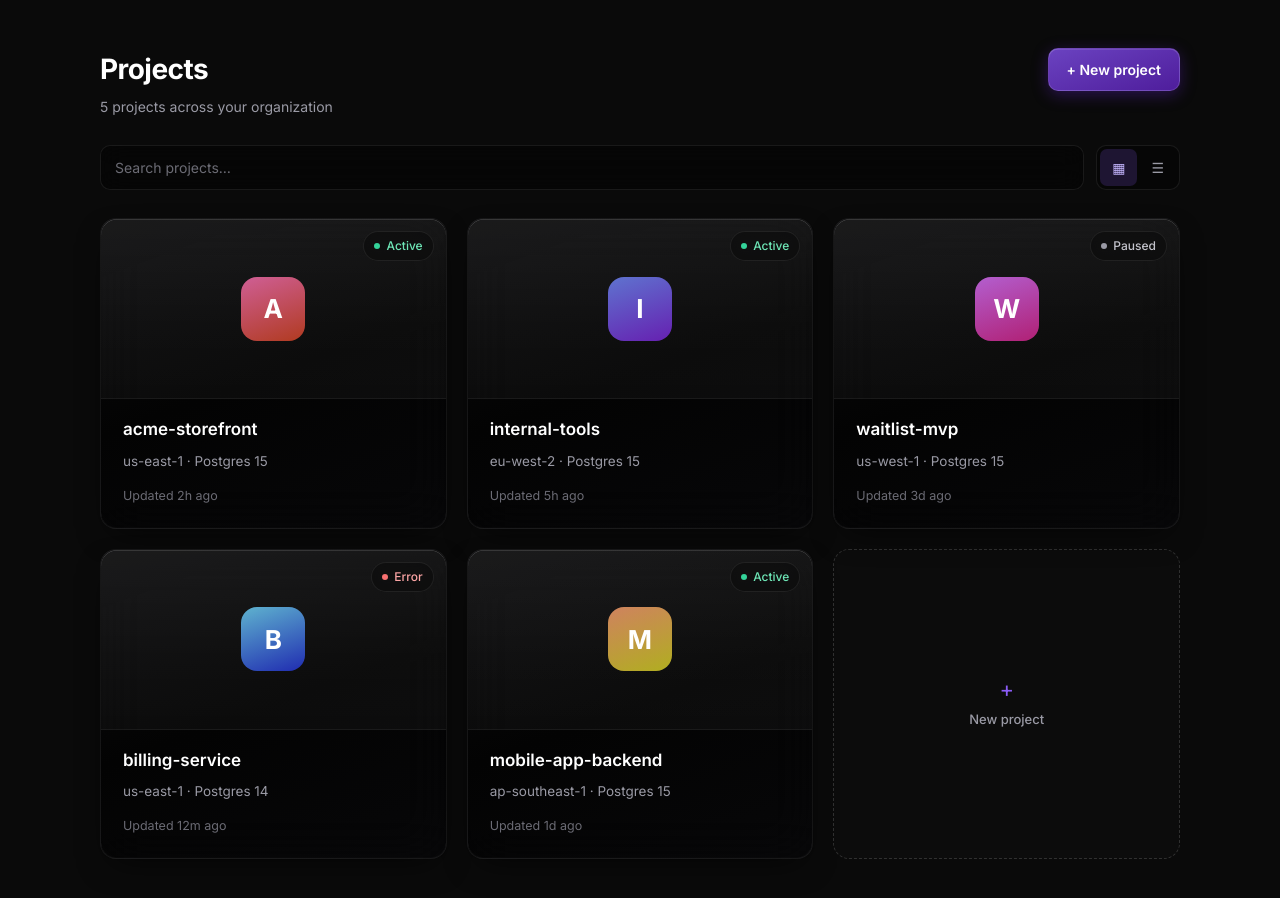
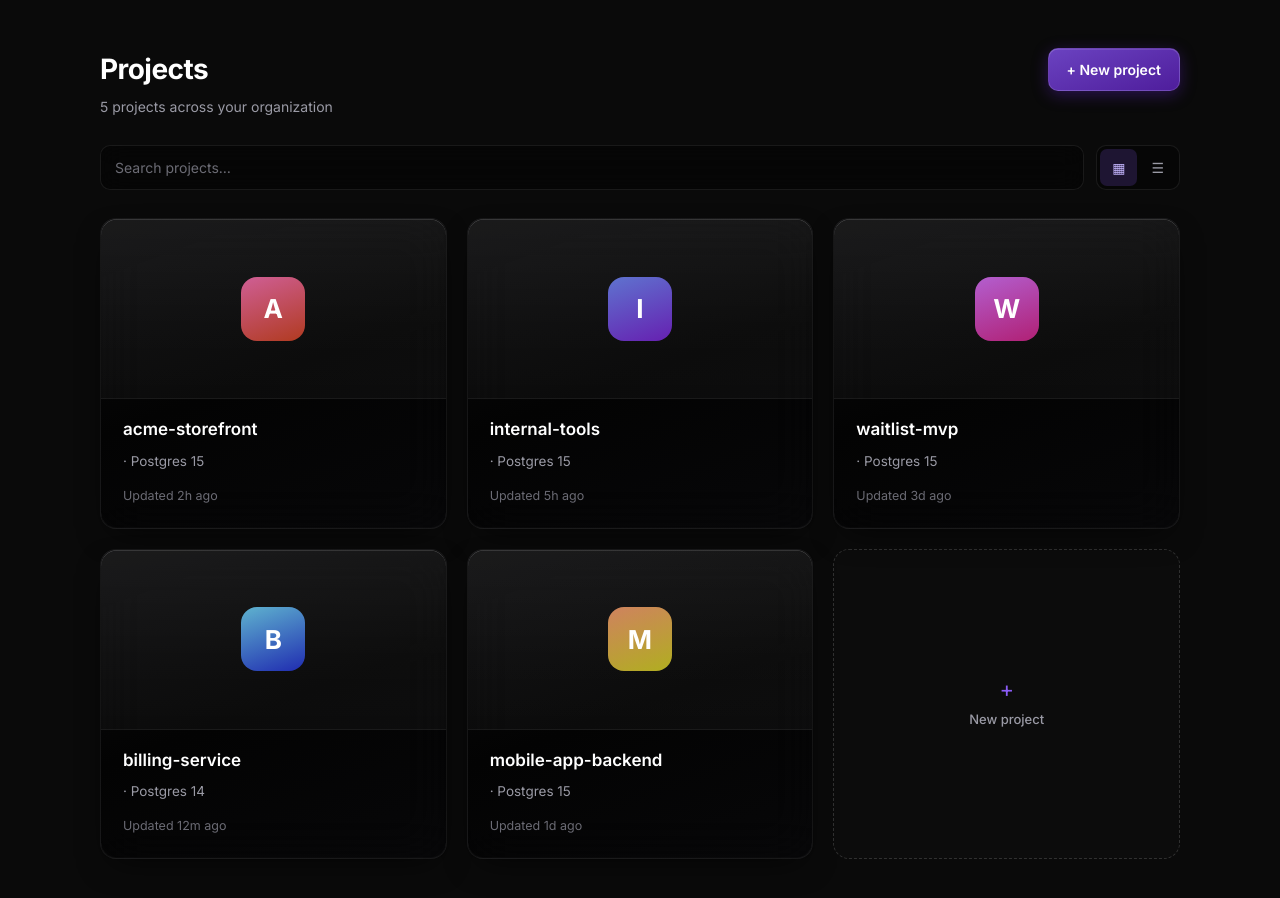
Before and after one commit to troojin/galaxium-v2, a Next.js app: page /dashboard in a window 1280 px wide. Shown: the top 898 px of the page. Built offline with nearby package versions, Linux system fonts and the light colour scheme.

Commit message:
remove the ugly stuff from the page

```diff
--- a/app/dashboard/page.tsx
+++ b/app/dashboard/page.tsx
@@ -5,13 +5,9 @@ import { useRouter } from "next/navigation";
 
 // Projects dashboard — matches app/login & app/signup styling: black/white/purple, Inter font, glass cards.
 
-type ProjectStatus = "active" | "paused" | "error";
-
 interface Project {
   id: string;
   name: string;
-  region: string;
-  status: ProjectStatus;
   database: string;
   updatedAt: string;
   imageUrl?: string;
@@ -21,50 +17,34 @@ const SAMPLE_PROJECTS: Project[] = [
   {
     id: "proj_1",
     name: "acme-storefront",
-    region: "us-east-1",
-    status: "active",
     database: "Postgres 15",
     updatedAt: "2h ago",
   },
   {
     id: "proj_2",
     name: "internal-tools",
-    region: "eu-west-2",
-    status: "active",
     database: "Postgres 15",
     updatedAt: "5h ago",
   },
   {
     id: "proj_3",
     name: "waitlist-mvp",
-    region: "us-west-1",
-    status: "paused",
     database: "Postgres 15",
     updatedAt: "3d ago",
   },
   {
     id: "proj_4",
     name: "billing-service",
-    region: "us-east-1",
-    status: "error",
     database: "Postgres 14",
     updatedAt: "12m ago",
   },
   {
     id: "proj_5",
     name: "mobile-app-backend",
-    region: "ap-southeast-1",
-    status: "active",
     database: "Postgres 15",
     updatedAt: "1d ago",
   },
 ];
-
-const STATUS_STYLES: Record<ProjectStatus, { dot: string; label: string; text: string }> = {
-  active: { dot: "#34d399", label: "Active", text: "#6ee7b7" },
-  paused: { dot: "#9a9aa5", label: "Paused", text: "#c4c4cc" },
-  error: { dot: "#f87171", label: "Error", text: "#fca5a5" },
-};
 
 function ProjectIcon({ name, large }: { name: string; large?: boolean }) {
   // Deterministic gradient seed per project name so each card gets a stable, distinct mark.
@@ -204,17 +184,6 @@ export default function DashboardPage() {
                   ) : (
                     <ProjectIcon name={project.name} large />
                   )}
-                  <span style={styles.statusPillFloating}>
-                    <span
-                      style={{
-                        ...styles.statusDot,
-                        background: STATUS_STYLES[project.status].dot,
-                      }}
-                    />
-                    <span style={{ color: STATUS_STYLES[project.status].text }}>
-                      {STATUS_STYLES[project.status].label}
-                    </span>
-                  </span>
                 </div>
                 <div style={styles.cardBody}>
                   <h3 style={styles.cardName}>{project.name}</h3>
@@ -256,17 +225,6 @@ export default function DashboardPage() {
                   </div>
                 </div>
                 <div style={styles.listRight}>
-                  <span style={styles.statusPill}>
-                    <span
-                      style={{
-                        ...styles.statusDot,
-                        background: STATUS_STYLES[project.status].dot,
-                      }}
-                    />
-                    <span style={{ color: STATUS_STYLES[project.status].text }}>
-                      {STATUS_STYLES[project.status].label}
-                    </span>
-                  </span>
                   <span style={styles.listUpdated}>{project.updatedAt}</span>
                 </div>
               </div>
@@ -394,22 +352,6 @@ const styles: { [key: string]: React.CSSProperties } = {
     objectFit: "cover",
     display: "block",
   },
-  statusPillFloating: {
-    position: "absolute",
-    top: 12,
-    right: 12,
-    display: "flex",
-    alignItems: "center",
-    gap: 6,
-    fontSize: 12,
-    fontWeight: 500,
-    background: "rgba(10,10,10,0.6)",
-    backdropFilter: "blur(8px)",
-    WebkitBackdropFilter: "blur(8px)",
-    padding: "5px 10px",
-    borderRadius: 20,
-    border: "1px solid rgba(255,255,255,0.08)",
-  },
   cardBody: {
     padding: "18px 22px 22px",
     flex: 1,
@@ -439,19 +381,6 @@ const styles: { [key: string]: React.CSSProperties } = {
     fontSize: 26,
     fontWeight: 700,
     flexShrink: 0,
-  },
-  statusPill: {
-    display: "flex",
-    alignItems: "center",
-    gap: 6,
-    fontSize: 12,
-    fontWeight: 500,
-  },
-  statusDot: {
-    width: 6,
-    height: 6,
-    borderRadius: "50%",
-    display: "inline-block",
   },
   cardName: {
     color: "#ffffff",
```
